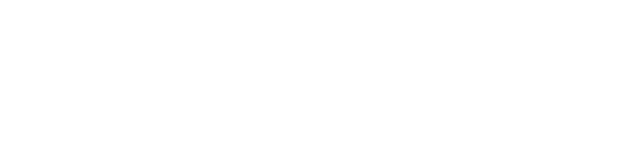
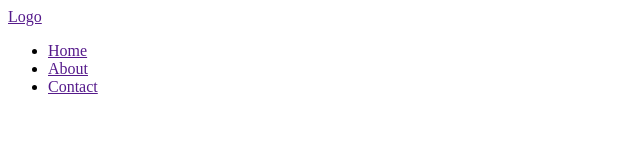
Before and after one commit to MirjalolMamirov/git-test-1600, a plain HTML site: page index.html in a window 1280 px wide. Shown: the whole page, without its empty margins (0-640 px from the left). Drawn offline with Linux system fonts and the light colour scheme.

Commit message:
add html

```diff
--- a/index.html
+++ b/index.html
@@ -7,5 +7,23 @@
 </head>
 <body>
 
+    <header class="header">
+        <nav class="nav">
+            <a href="" class="nav-logo">Logo</a>
+
+            <ul class="nav-list">
+                <li class="nat-item">
+                    <a href="" class="nav-link">Home</a>
+                </li>
+                <li class="nat-item">
+                    <a href="" class="nav-link">About</a>
+                </li>
+                <li class="nat-item">
+                    <a href="" class="nav-link">Contact</a>
+                </li>
+            </ul>
+        </nav>
+    </header>
+
 </body>
 </html>
```
